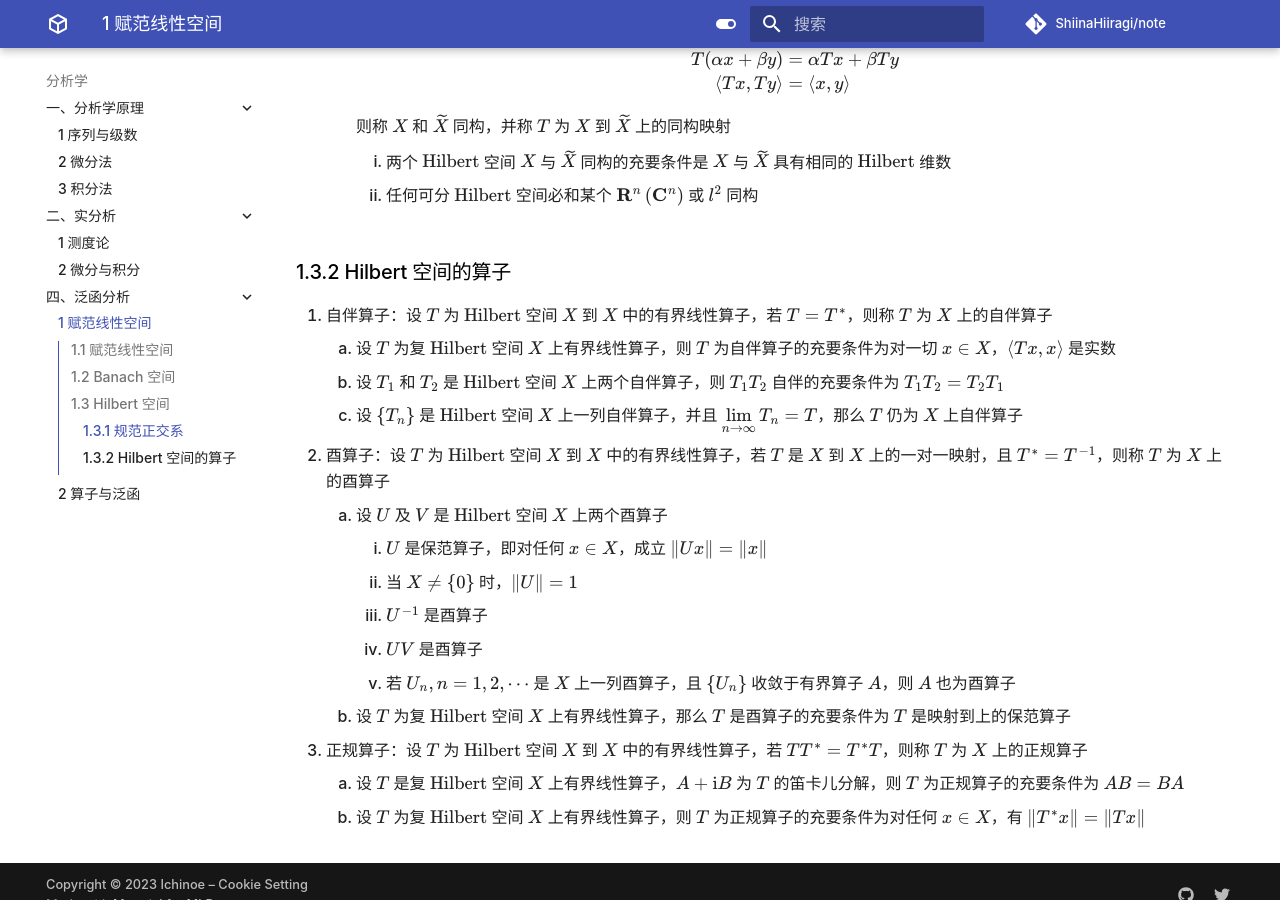
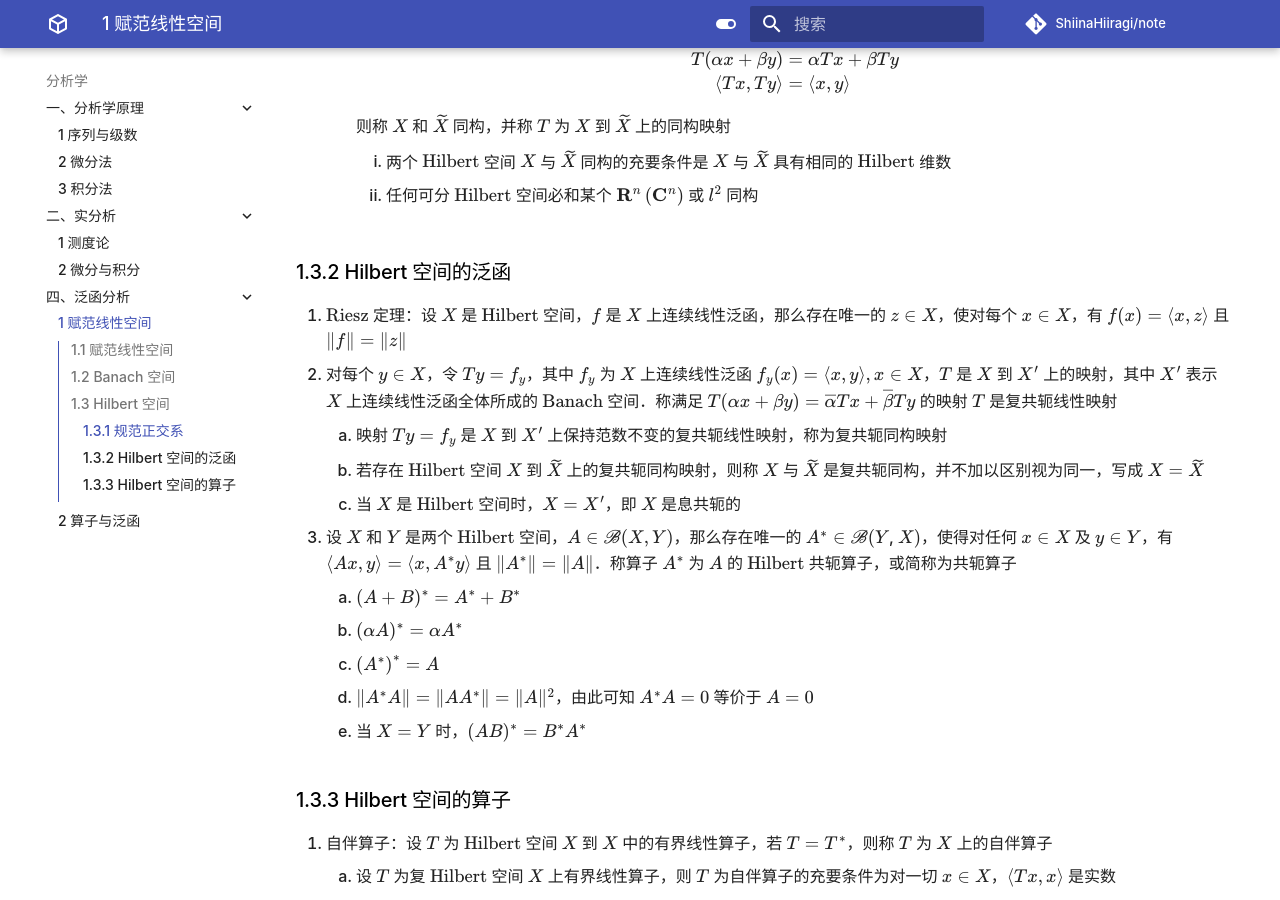
Before and after one commit to ShiinaHiiragi/note, an MkDocs documentation site: the page built from docs/anly/func/norm.md, in a window 1280 px wide and 900 px high, scrolled down 3029 px. Built offline with MkDocs 1.6.1 and Material for MkDocs 9.7.7, drawn with Linux system fonts in a browser that asks for light colours; comment, search, counter and statistics services are not loaded.

Commit message:
stage for two

```diff
--- a/docs/anly/func/norm.md
+++ b/docs/anly/func/norm.md
@@ -70,7 +70,20 @@
         1. 两个 $\text{Hilbert}$ 空间 $X$ 与 $\widetilde{X}$ 同构的充要条件是 $X$ 与 $\widetilde{X}$ 具有相同的 $\text{Hilbert}$ 维数
         2. 任何可分 $\text{Hilbert}$ 空间必和某个 $\mathbf{R}^{n}\left(\mathbf{C}^{n}\right)$ 或 $l^{2}$ 同构
 
-### 1.3.2 Hilbert 空间的算子
+### 1.3.2 Hilbert 空间的泛函
+1. $\text{Riesz}$ 定理：设 $X$ 是 $\text{Hilbert}$ 空间，$f$ 是 $X$ 上连续线性泛函，那么存在唯一的 $z \in X$，使对每个 $x \in X$，有 $f(x)=\langle x, z\rangle$ 且 $\|f\|=\|z\|$
+2. 对每个 $y \in X$，令 $T y=f_{y}$，其中 $f_{y}$ 为 $X$ 上连续线性泛函 $f_{y}(x)=\langle x, y\rangle, x \in X$，$T$ 是 $X$ 到 $X^{\prime}$ 上的映射，其中 $X^{\prime}$ 表示 $X$ 上连续线性泛函全体所成的 $\text{Banach}$ 空间．称满足 $T(\alpha x+\beta y)=\overline{\alpha} T x+\overline{\beta} T y$ 的映射 $T$ 是复共轭线性映射
+    1. 映射 $T y=f_{y}$ 是 $X$ 到 $X^{\prime}$ 上保持范数不变的复共轭线性映射，称为复共轭同构映射
+    2. 若存在 $\text{Hilbert}$ 空间 $X$ 到 $\widetilde{X}$ 上的复共轭同构映射，则称 $X$ 与 $\widetilde{X}$ 是复共轭同构，并不加以区别视为同一，写成 $X=\widetilde{X}$
+    3. 当 $X$ 是 $\text{Hilbert}$ 空间时，$X=X^{\prime}$，即 $X$ 是息共轭的
+3. 设 $X$ 和 $Y$ 是两个 $\text{Hilbert}$ 空间，$A \in \mathscr{B}(X, Y)$，那么存在唯一的 $A^{*} \in \mathscr{B}(Y$, $X)$，使得对任何 $x \in X$ 及 $y \in Y$，有 $\langle A x, y\rangle=\left\langle x, A^{*} y\right\rangle$ 且 $\left\|A^{*}\right\|=\|A\|$．称算子 $A^{*}$ 为 $A$ 的 $\text{Hilbert}$ 共轭算子，或简称为共轭算子
+    1. $(A+B)^{*}=A^{*}+B^{*}$
+    2. $(\alpha A)^{*}=\alpha A^{*}$
+    3. $\left(A^{*}\right)^{*}=A$
+    4. $\left\|A^{*} A\right\|=\left\|A A^{*}\right\|=\|A\|^{2}$，由此可知 $A^{*} A=0$ 等价于 $A=0$
+    5. 当 $X=Y$ 时，$(A B)^{*}=B^{*} A^{*}$
+
+### 1.3.3 Hilbert 空间的算子
 1. 自伴算子：设 $T$ 为 $\text{Hilbert}$ 空间 $X$ 到 $X$ 中的有界线性算子，若 $T=T^{*}$，则称 $T$ 为 $X$ 上的自伴算子
     1. 设 $T$ 为复 $\text{Hilbert}$ 空间 $X$ 上有界线性算子，则 $T$ 为自伴算子的充要条件为对一切 $x \in X$，$\langle T x, x\rangle$ 是实数
     2. 设 $T_{1}$ 和 $T_{2}$ 是 $\text{Hilbert}$ 空间 $X$ 上两个自伴算子，则 $T_{1} T_{2}$ 自伴的充要条件为 $T_{1} T_{2}=T_{2} T_{1}$
```
Also changed, not shown: docs/anly/func/op.md (+0 -12 lines).
